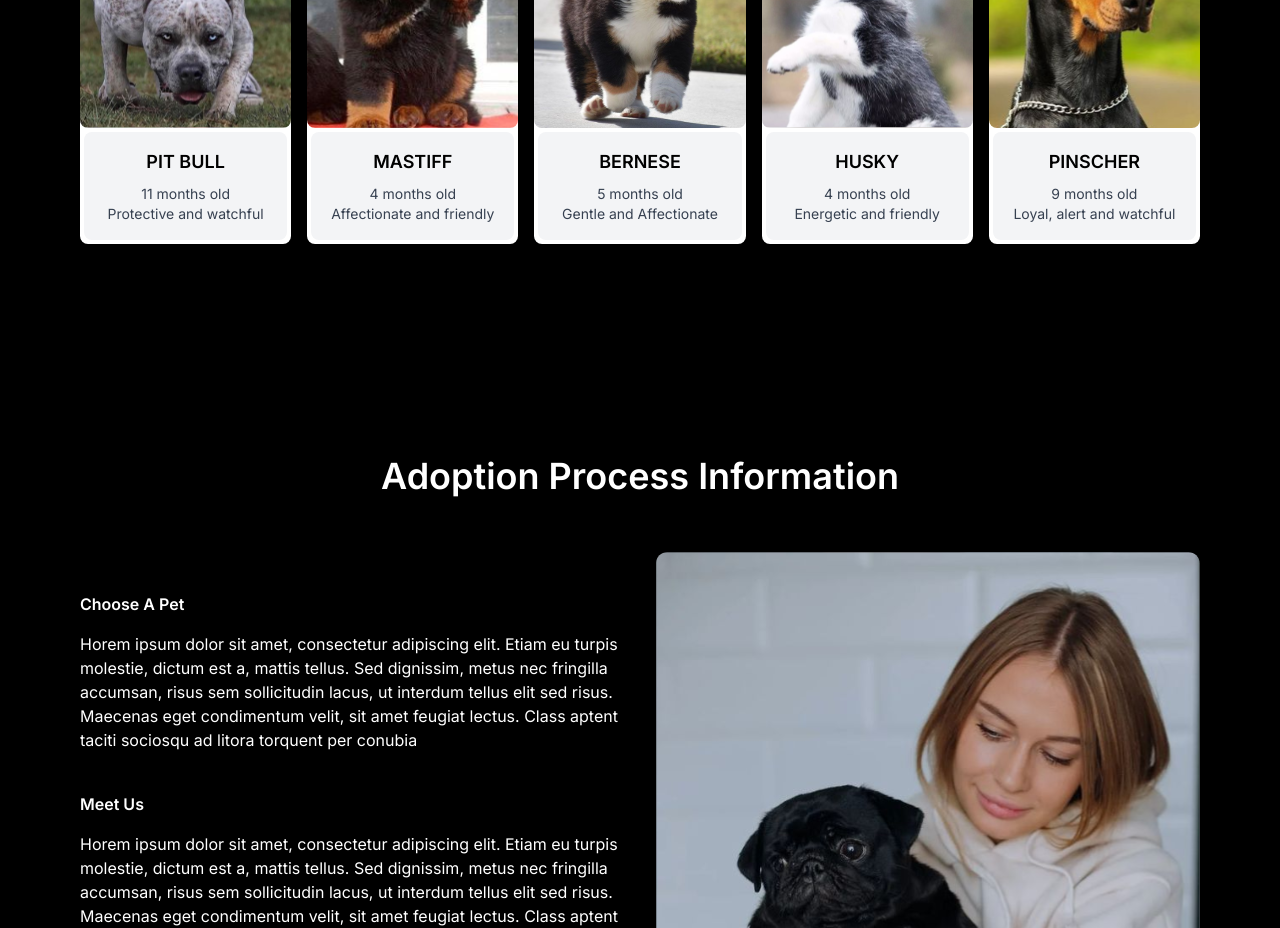
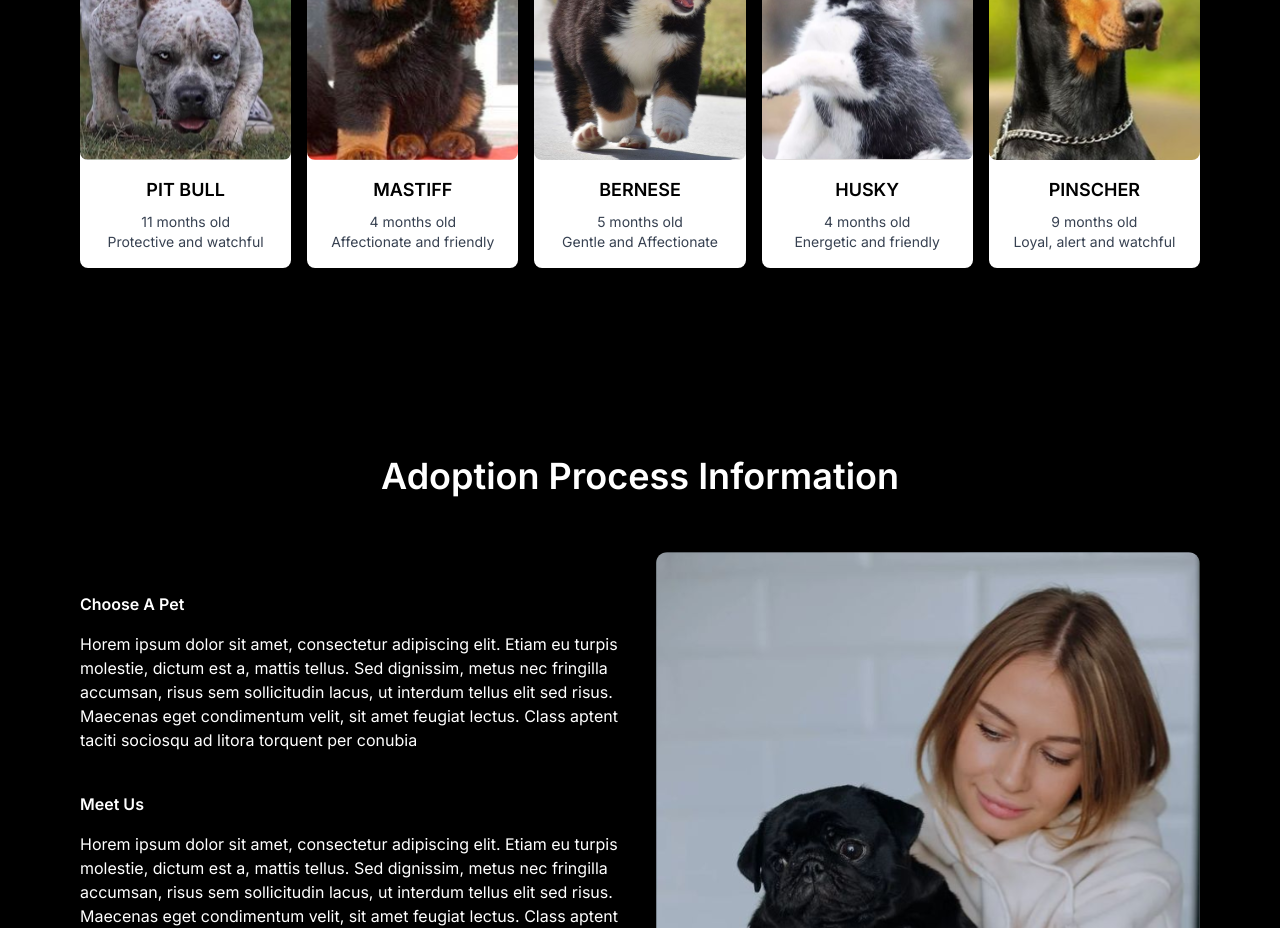
Before and after one commit to Muees99/Pet-Adoption, a Next.js app: page / in a window 1280 px wide. Shown: the part 1280-2208 px from the top of the page. Built offline with nearby package versions, Linux system fonts and the light colour scheme.

Commit message:
Catalogues

```diff
--- a/app/components/Catalogue/index.tsx
+++ b/app/components/Catalogue/index.tsx
@@ -1,4 +1,138 @@
-import { motion, AnimatePresence } from "framer-motion";
+// import { motion, AnimatePresence } from "framer-motion";
+// import React from "react";
+// import Image from "next/image";
+// import Button from "@/app/Ui/Button";
+// import { IoIosArrowForward } from "react-icons/io";
+
+// type CardVariant = {
+//   hidden: { opacity: number; y: number };
+//   visible: { opacity: number; y: number };
+// };
+
+// const cardVariants: CardVariant = {
+//   hidden: { opacity: 0, y: 20 },
+//   visible: { opacity: 1, y: 0 },
+// };
+
+// const Catalogue: React.FC = () => {
+//   const cardData = [
+//     {
+//       image: "/assets/Pitbull.svg",
+//       title: "PIT BULL",
+//       age: "11 months old",
+//       description: "Protective and watchful",
+//     },
+//     {
+//       image: "/assets/Mastiff.svg",
+//       title: "MASTIFF",
+//       age: "4 months old",
+//       description: "Affectionate and friendly",
+//     },
+//     {
+//       image: "/assets/Bernese.svg",
+//       title: "BERNESE",
+//       age: "5 months old",
+//       description: "Gentle and Affectionate",
+//     },
+//     {
+//       image: "/assets/Husky.svg",
+//       title: "HUSKY",
+//       age: "4 months old",
+//       description: "Energetic and friendly ",
+//     },
+//     {
+//       image: "/assets/Pinscher.svg",
+//       title: "PINSCHER",
+//       age: "9 months old",
+//       description: "Loyal, alert and watchful",
+//     },
+//   ];
+
+//   return (
+//     <div className="w-full min-h-screen bg-[#000]">
+//       <div className="max-w-[1440px] mx-auto sm:px-[5%] px-[4%]">
+//         {/* Introductory Section */}
+//         <div className="bg-[#454746] rounded-md p-8 flex flex-col md:flex-row items-center">
+//           <div className="relative w-24 h-24 md:w-1/3 md:h-48 mb-4 md:mb-0">
+//             <Image
+//               src="/assets/Fur.png"
+//               alt="Descriptive image alt text"
+//               layout="fill"
+//               className=""
+//             />
+//           </div>
+//           <div className="flex-1 md:ml-8">
+//             <motion.h3
+//               initial={{ opacity: 0, x: -50 }}
+//               animate={{ opacity: 1, x: 0 }}
+//               transition={{ duration: 0.5, delay: 0.2 }}
+//               className="text-white text-3xl md:text-4xl sm:text-2xl font-normal mb-4"
+//               style={{ fontFamily: "Noto Sans, sans-serif" }}
+//             >
+//               They need your love and support
+//             </motion.h3>
+//             <motion.p
+//               initial={{ opacity: 0, x: -50 }}
+//               animate={{ opacity: 1, x: 0 }}
+//               transition={{ duration: 0.5, delay: 0.4 }}
+//               className="text-gray-400 text-sm md:text-base mb-4"
+//             >
+//               Lorem ipsum dolor sit amet, consectetur adipiscing elit. Etiam eu
+//               turpis molestie, dictum est a, mattis tellus. Sed dignissim, metus
+//               nec fringilla accumsan, risus sem sollicitudin lacus, ut interdum
+//               tellus elit sed risus. Maecenas eget condimentum velit, sit amet
+//               feugiat lectus.
+//             </motion.p>
+//             <div className="flex justify-center">
+//               <Button className="flex items-center px-4 py-2 rounded-full font-medium text-white bg-[#837c3a86] hover:bg-[#dbd28086] focus:bg-[#807500]">
+//                 More <IoIosArrowForward />
+//               </Button>
+//             </div>
+//           </div>
+//         </div>
+//         {/* Cards Section */}
+//         <div className="grid grid-cols-1 sm:grid-cols-2 md:grid-cols-3 lg:grid-cols-5 gap-4 mt-4 p-4 flex-1 overflow-y-auto">
+//           <AnimatePresence>
+//             {cardData.map((card, index) => (
+//               <motion.div
+//                 key={index}
+//                 variants={cardVariants}
+//                 initial="hidden"
+//                 animate="visible"
+//                 exit="hidden"
+//                 className="bg-white rounded-lg shadow-md overflow-hidden"
+//                 style={{ position: "relative" }}
+//               >
+//                 <div className="relative w-full h-56">
+//                   <Image
+//                     src={card.image}
+//                     alt={card.title}
+//                     layout="fill"
+//                     className="rounded-lg object-cover"
+//                   />
+//                 </div>
+//                 <div className="p-1 flex flex-col items-center text-center">
+//                   <div className="rounded-lg bg-gray-100 p-4 w-full">
+//                     <h4 className="text-lg font-semibold mb-2">{card.title}</h4>
+//                     <p className="text-gray-700 text-sm">{card.age}</p>
+//                     <p className="text-gray-700 text-sm">{card.description}</p>
+//                   </div>
+//                 </div>
+//               </motion.div>
+//             ))}
+//           </AnimatePresence>
+//         </div>
+//       </div>
+//     </div>
+//   );
+// };
+
+// export default Catalogue;
+
+
+
+
+import { motion } from "framer-motion";
 import React from "react";
 import Image from "next/image";
 import Button from "@/app/Ui/Button";
@@ -92,7 +226,6 @@ const Catalogue: React.FC = () => {
         </div>
         {/* Cards Section */}
         <div className="grid grid-cols-1 sm:grid-cols-2 md:grid-cols-3 lg:grid-cols-5 gap-4 mt-4 p-4 flex-1 overflow-y-auto">
-          <AnimatePresence>
           {cardData.map((card, index) => (
             <motion.div
               key={index}
@@ -100,27 +233,28 @@ const Catalogue: React.FC = () => {
               initial="hidden"
               animate="visible"
               exit="hidden"
+              whileHover={{ scale: 1.05 }}
+              whileTap={{ scale: 0.95 }}
+              transition={{ duration: 0.3 }}
               className="bg-white rounded-lg shadow-md overflow-hidden"
               style={{ position: "relative" }}
             >
-                <div className="relative w-full h-56">
+              <div className="relative w-full h-64">
                 <Image
                   src={card.image}
                   alt={card.title}
                   layout="fill"
-                    className="rounded-lg object-cover"
+                  objectFit="cover"
+                  className="rounded-lg"
                 />
               </div>
-                <div className="p-1 flex flex-col items-center text-center">
-                  <div className="rounded-lg bg-gray-100 p-4 w-full">
+              <div className="p-4 text-center">
                 <h4 className="text-lg font-semibold mb-2">{card.title}</h4>
                 <p className="text-gray-700 text-sm">{card.age}</p>
                 <p className="text-gray-700 text-sm">{card.description}</p>
               </div>
-                </div>
             </motion.div>
           ))}
-          </AnimatePresence>
         </div>
       </div>
     </div>
```
Lines whose indentation alone changed are shown as unchanged.
